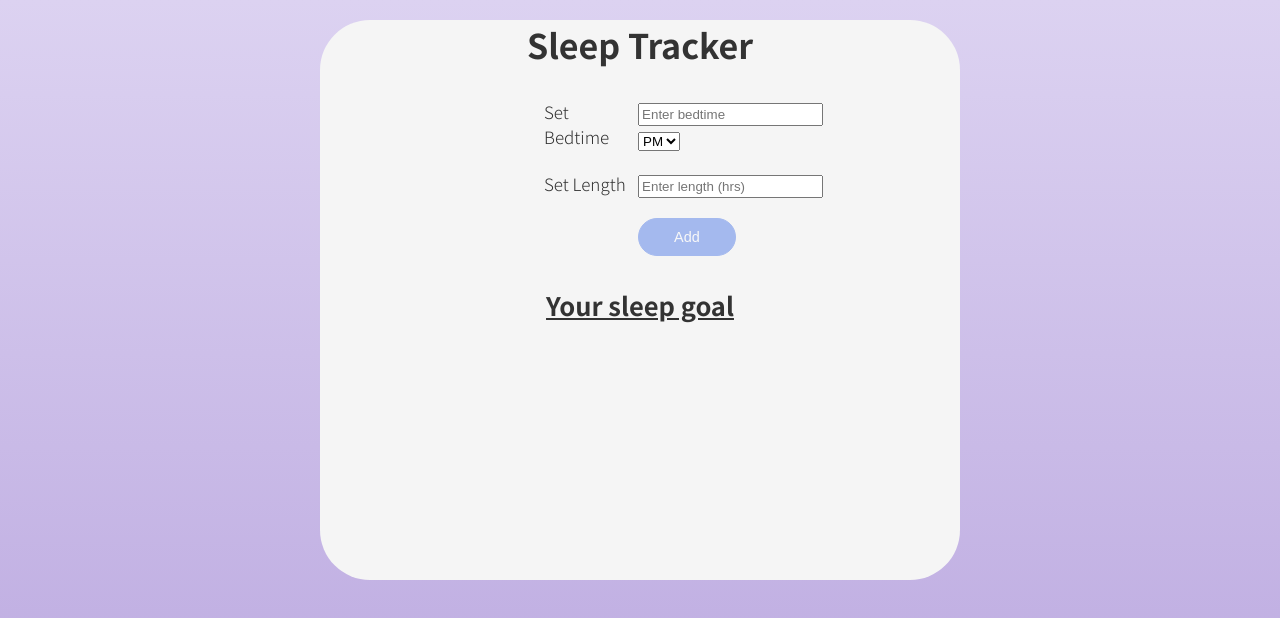
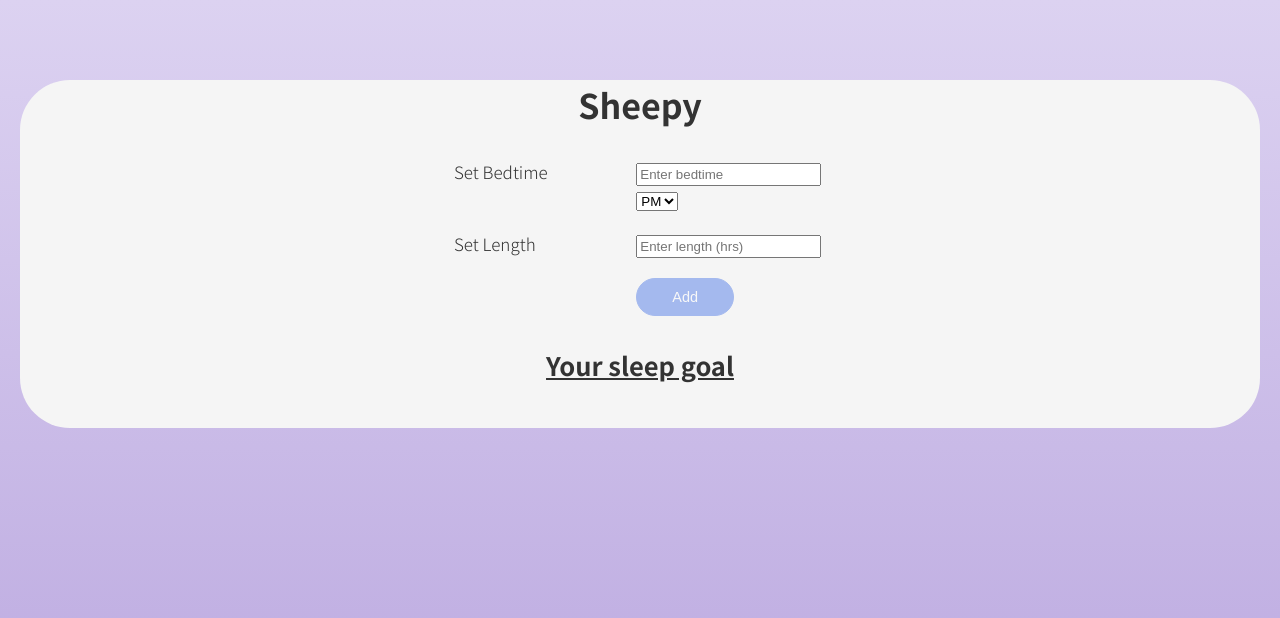
Before and after one commit to rtambunt/sleep-tracker-app-js, a website: page index.html in a window 1280 px wide. Drawn offline with Linux system fonts and the light colour scheme.

Commit message:
Add header, style container

```diff
--- a/index.html
+++ b/index.html
@@ -12,10 +12,11 @@
     <link rel="stylesheet" href="css/style.css" />
   </head>
   <body>
-    <div class="content">
-      <div class="row">
-        <h1>Sleep Tracker</h1>
-      </div>
+    <div class="container">
+      <header class="header">
+        <div class="logo"><h1>Sheepy</h1></div>
+      </header>
+
       <div class="input-container">
         <div class="row clearfix">
           <div class="col span-1-of-2">
--- a/sass/_layout.scss
+++ b/sass/_layout.scss
@@ -2,16 +2,16 @@
 /* Containers */
 /* -------------------------------------- */
 
-.content {
+.container {
+  max-width: 124rem;
+  margin: 8rem auto;
+  padding-bottom: 1.5rem;
+  background-color: rgb(245, 245, 245);
   border-radius: 50px;
   -webkit-border-radius: 50px;
   -moz-border-radius: 50px;
   -ms-border-radius: 50px;
   -o-border-radius: 50px;
-  height: 70vh;
-  margin: auto;
-  width: 50%;
-  background-color: rgb(245, 245, 245);
 }
 
 .input-container {
```
Also changed, not shown: css/style.css.
